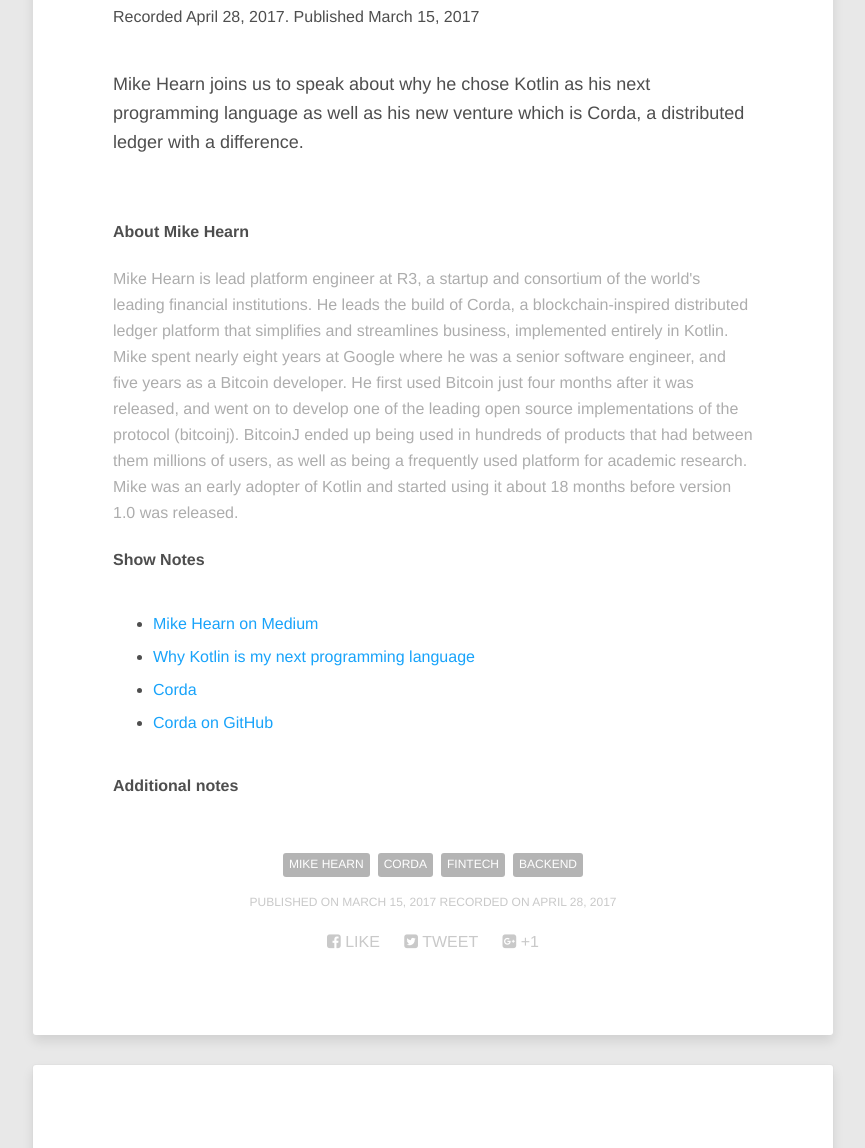
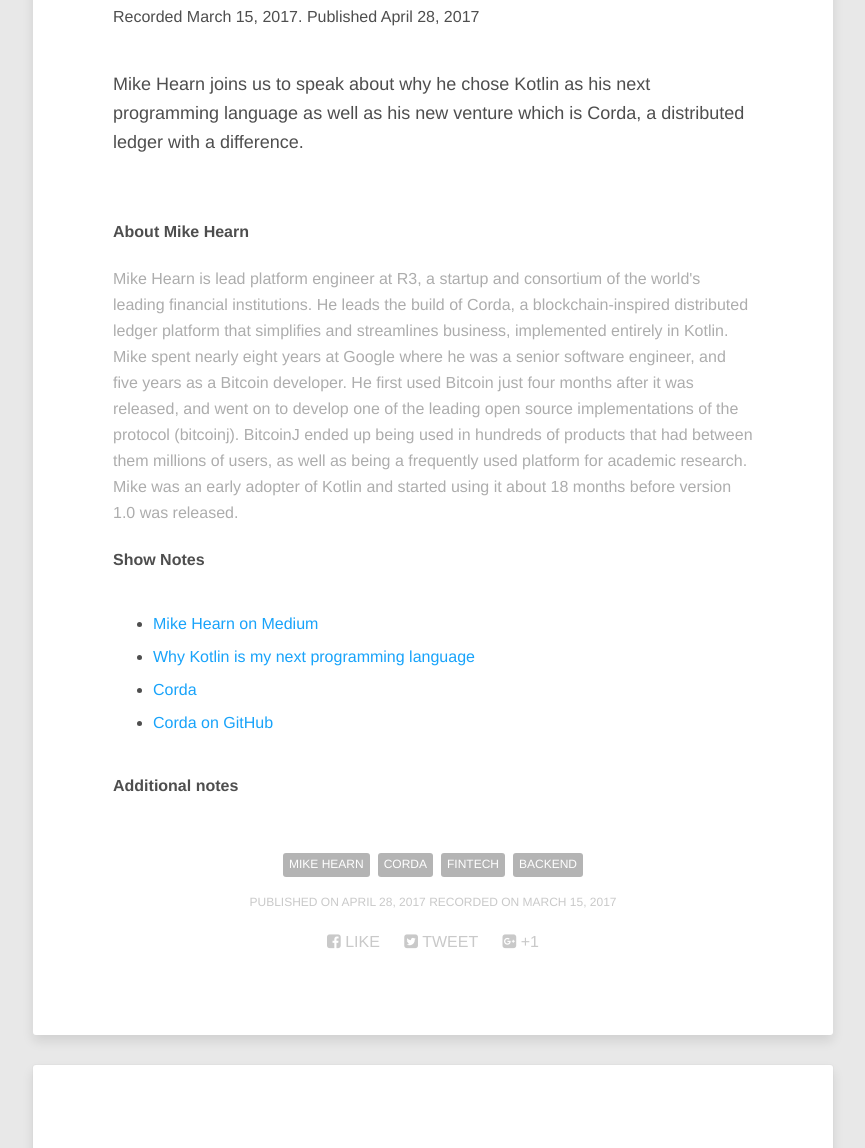
Before and after one commit to talkingkotlin/website, a Jekyll site: the page built from _posts/2017-04-28-corda-with-mike-hearn.md, in a window 1280 px wide and 1400 px high, scrolled down 544 px, cut to the strip 252-1400 px from the top of the window. Shown: the whole strip, without its empty margins (207-1072 px from the left). Built offline with Jekyll 4.4.1, drawn with Linux system fonts in a browser that asks for light colours; nearby versions of some CDN libraries; comment, search, counter and statistics services are not loaded.

Commit message:
Fixed dates.

```diff
--- a/_posts/2017-04-28-corda-with-mike-hearn.md
+++ b/_posts/2017-04-28-corda-with-mike-hearn.md
@@ -2,8 +2,8 @@
 layout: post
 title: "Corda with Mike Hearn"
 guest: Mike Hearn
-published: 2017-03-15
-recorded: 2017-04-28
+published: 2017-04-28
+recorded: 2017-03-15
 trackid: 319707498
 length: "33:13"
 length_rounded: "33 mins"
```
Also changed, not shown: 1 other file.
